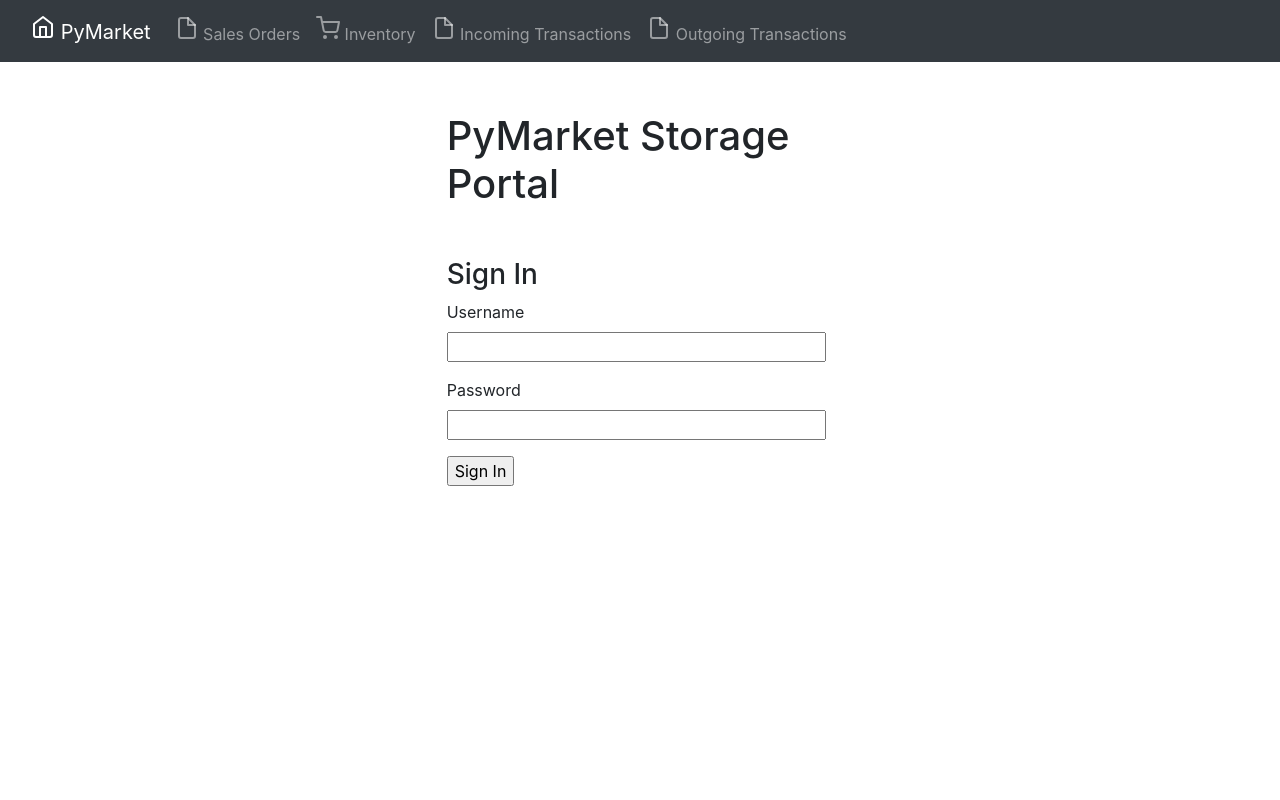
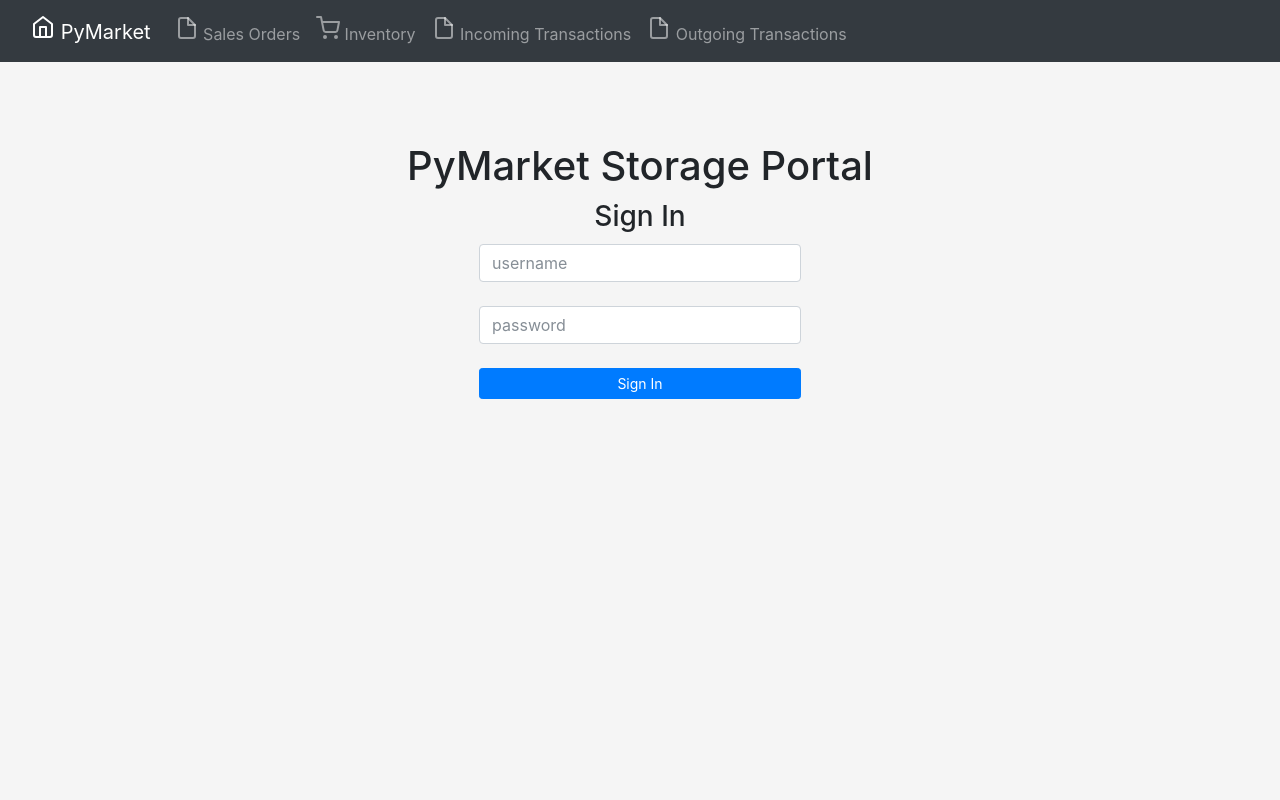
Before and after one commit to soethanv/PyMarket, a Flask app: page / in a window 1280 px wide. Run offline with Flask 2, Linux system fonts and the light colour scheme; some libraries are stand-ins or nearby versions.

Commit message:
added signin.css and bootstraped login page

```diff
--- /dev/null
+++ b/static/signin.css
@@ -0,0 +1,7 @@
+.center_div{
+    margin: 0 auto;
+    width:29% /* value of your choice which suits your alignment */
+}
+body{
+  background-color: #f5f5f5;
+}
--- a/templates/login.html
+++ b/templates/login.html
@@ -1,27 +1,25 @@
 {% extends "base.html" %}
 
 {% block content %}
-<div class="container-fluid">
-    <div class="row justify-content-center align-items-center">
-        <div class="col-4">
+<link rel="stylesheet" href="{{ url_for('static', filename='signin.css') }}">
 
+<div class="container" style="margin-top:80px;">
+    <div class="text-center">
+        <h1>PyMarket Storage Portal</h1>
+        <h3 style="margin:10px;">Sign In</h3>
     </div>
-
-        <div class="col-4">
-            <h1 style="margin-top:50px;">PyMarket Storage Portal</h1>
-
-            <h3 style="margin-top:50px;">Sign In</h3>
+    <div class="center_div">
         <form action="" method="post">
             {{ form.hidden_tag() }}
-                <p>
-                    {{ form.username.label }}<br>
+            <p style="margin-bottom:0px;">
+
                 {{ form.username(size=32) }}<br>
                 {% for error in form.username.errors %}
                 <span style="color: red;">[{{ error }}]</span>
                 {% endfor %}
             </p>
-                <p>
-                    {{ form.password.label }}<br>
+            <p style="margin-bottom:0px;">
+
                 {{ form.password(size=32) }}<br>
                 {% for error in form.password.errors %}
                 <span style="color: red;">[{{ error }}]</span>
@@ -29,13 +27,17 @@
             </p>
             <p>{{ form.submit() }}</p>
         </form>
-
-        </div>
-
-        <div class="col-4 ">
-
     </div>
 </div>
-</div>
+<script>
+    $(document).ready(function() {
+        $("#submit").addClass("btn btn-primary btn-block btn-sm");
+        $("#username").addClass("form-control");
+        $("#password").addClass("form-control");
+        $("#username").attr("placeholder", "username");
+        $("#password").attr("placeholder", "password");
+
+    });
+</script>
 
 {% endblock %}
```
Lines whose indentation alone changed are shown as unchanged.
